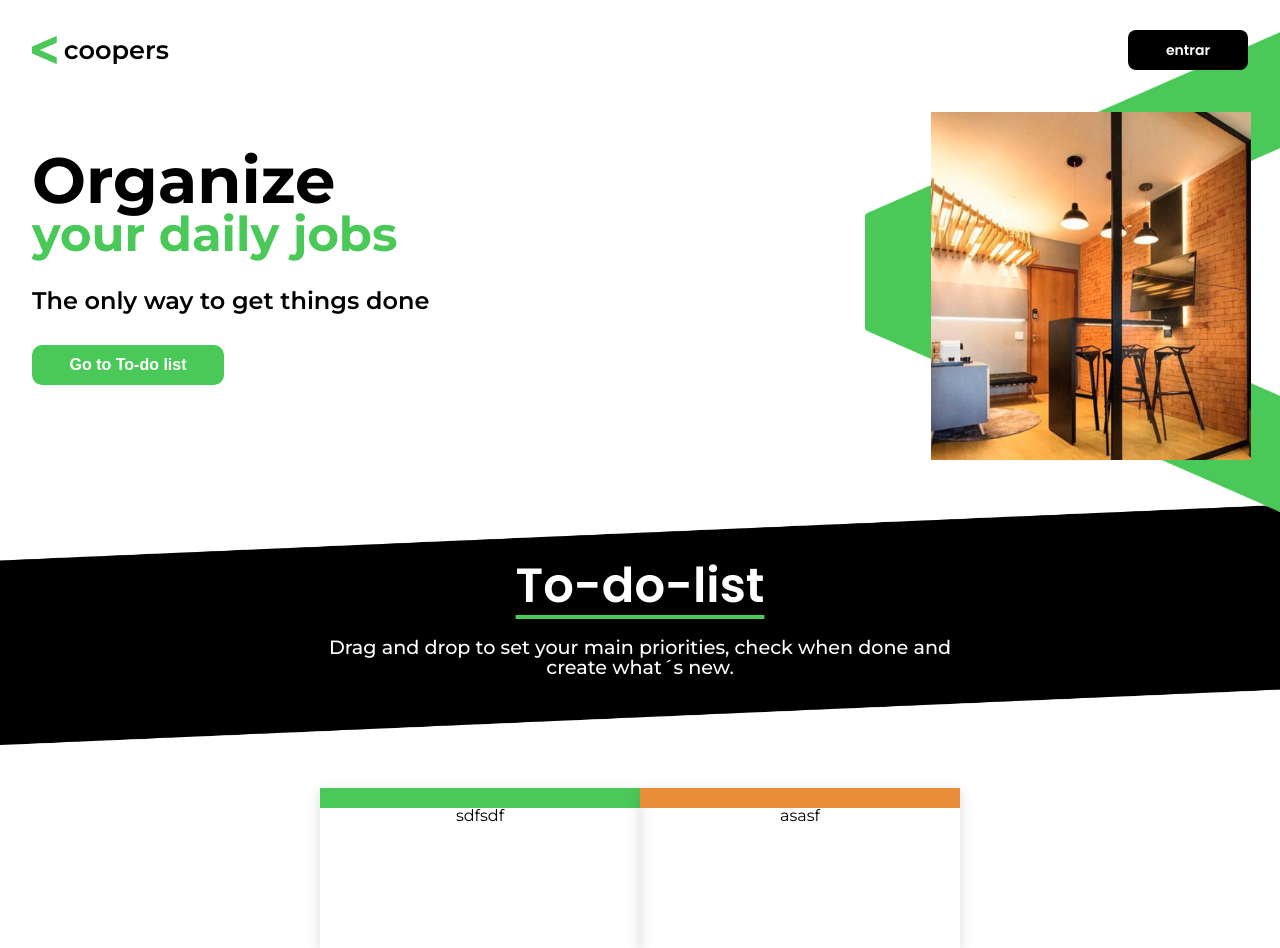
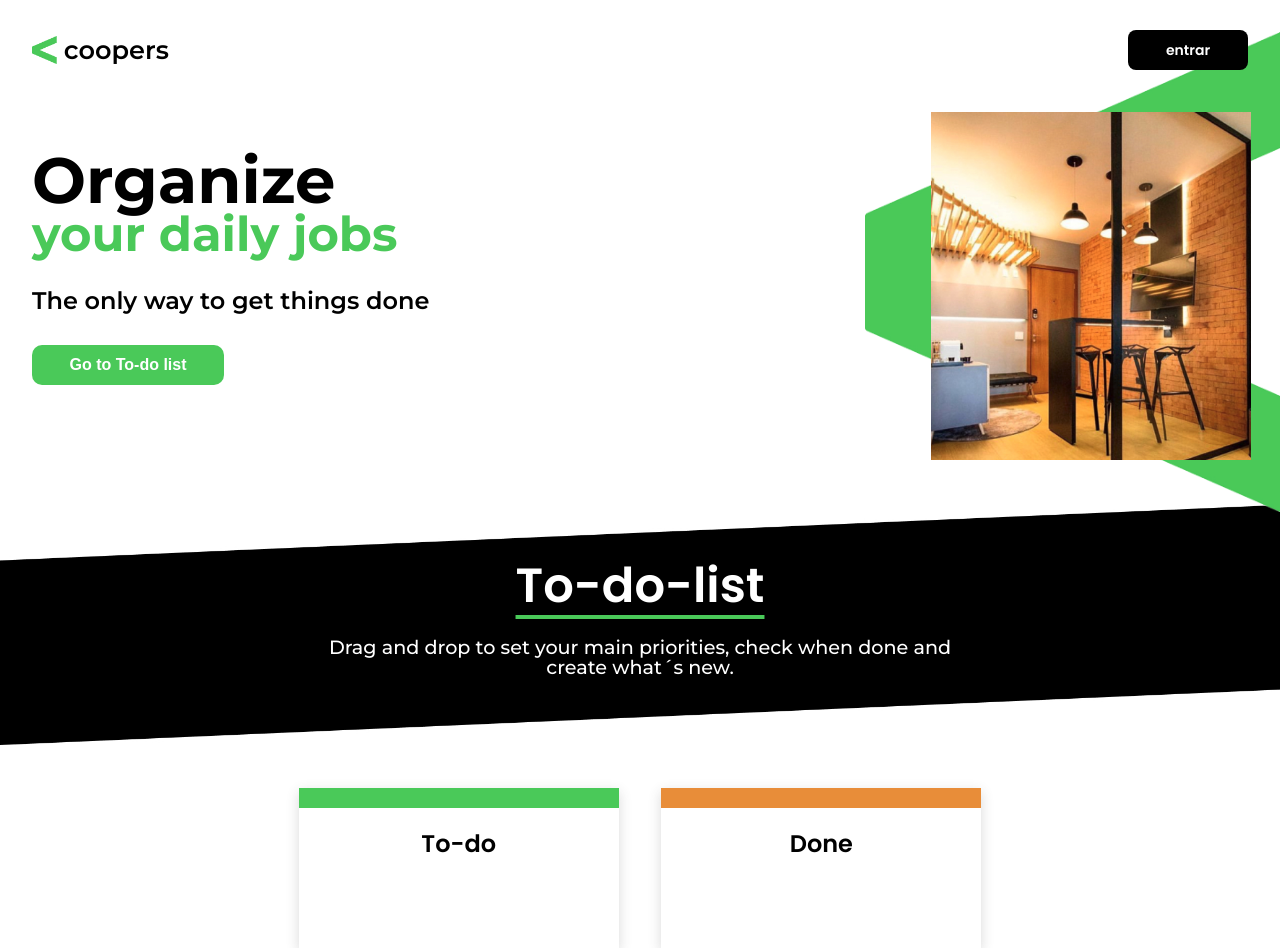
Before and after one commit to thipereira02/coopers_front, a React (Create React App) app: page / in a window 1280 px wide. Built offline with nearby package versions, Linux system fonts and the light colour scheme.

Commit message:
adjusting lists boxes

```diff
--- a/src/components/ToDoList.tsx
+++ b/src/components/ToDoList.tsx
@@ -2,6 +2,7 @@ import React from "react";
 import styled from "styled-components";
 
 import background from "../assets/BG_black.jpg";
+import { ListBox } from "../layouts/common/Components";
 
 export default function ToDoList() {
 	return(
@@ -12,12 +13,12 @@ export default function ToDoList() {
 				<h2>Drag and drop to set your main priorities, check when done and create what´s new.</h2>
 			</Banner>
 			<Lists>
-				<ToDoContainer>
-					<h1>sdfsdf</h1>
-				</ToDoContainer>
-				<DoneContainer>
-					<h1>asasf</h1>
-				</DoneContainer>
+				<ListBox color={"todo"}>
+					<h1>To-do</h1>
+				</ListBox>
+				<ListBox color={"done"}>
+					<h1>Done</h1>
+				</ListBox>
 			</Lists>
 		</>
 	);
@@ -85,34 +86,11 @@ const Lists = styled.div`
 
     @media(min-width: 768px) {
         flex-direction: row;
-        padding: 0 25%;
+        justify-content: space-evenly;
+        padding: 0 15%;
+    }
+
+    @media(min-width: 1024px) {
+        padding: 0 20%;
     }
 `;
-
-const ToDoContainer = styled.div`
-    display: flex;
-    flex-direction: column;
-    align-items: center;
-    width: 80vw;
-    height: 20vh;
-    box-shadow: 0px 4px 12px rgba(66, 66, 66, 0.198454);
-    border-top: 1rem solid #4AC959;
-
-    @media(min-width: 768px) {
-        border-width: 1.25rem;
-    }
-`;
-
-const DoneContainer = styled.div`
-    display: flex;
-    flex-direction: column;
-    align-items: center;
-    width: 80vw;
-    height: 20vh;
-    box-shadow: 0px 4px 12px rgba(66, 66, 66, 0.198454);
-    border-top: 1rem solid #E88D39;
-
-    @media(min-width: 768px) {
-        border-width: 1.25rem;
-    }
-`;
--- /dev/null
+++ b/src/layouts/common/Components.tsx
@@ -0,0 +1,34 @@
+import styled from "styled-components";
+
+interface BoxProps {
+    color?: string;
+}
+
+export const ListBox = styled.div<BoxProps>`
+    display: flex;
+    flex-direction: column;
+    align-items: center;
+    width: 70vw;
+    height: 20vh;
+    box-shadow: 0px 4px 12px rgba(66, 66, 66, 0.198454);
+    border-top: 1rem solid;
+    border-color: ${(props) => props.color === "todo" ? "#4AC959" : "#E88D39"};
+    margin-bottom: 1rem;
+    padding-top: 1.5rem;
+
+    h1{
+        font-family: 'Poppins', sans-serif;
+        font-size: 1.5rem;
+        font-weight: 600;
+    }
+
+    @media(min-width: 768px) {
+        border-width: 1.25rem;
+        margin-bottom: 0;
+        max-width: 30vw;
+    }
+
+    @media(min-width: 1024px) {
+        max-width: 25vw;
+    }
+`;
```
